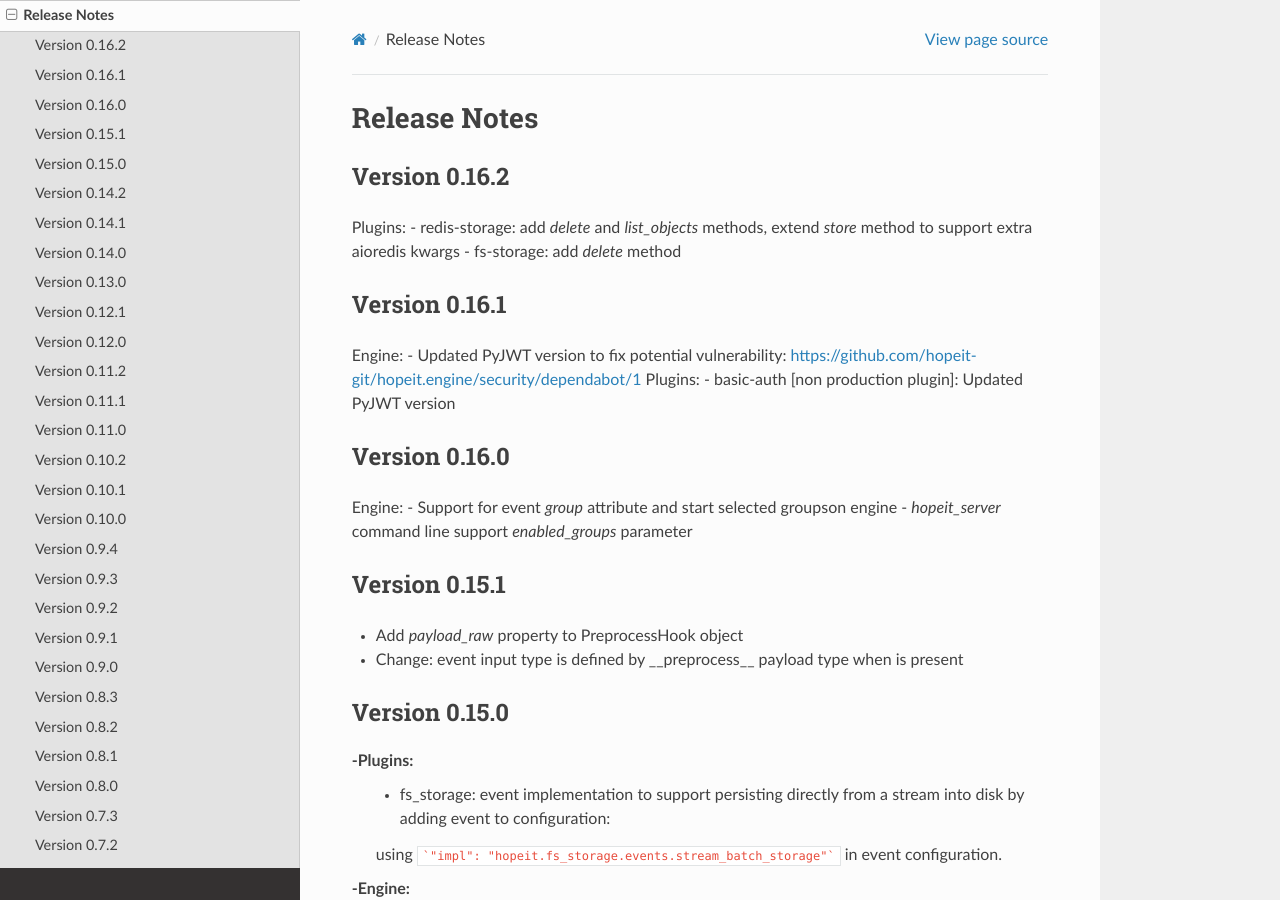
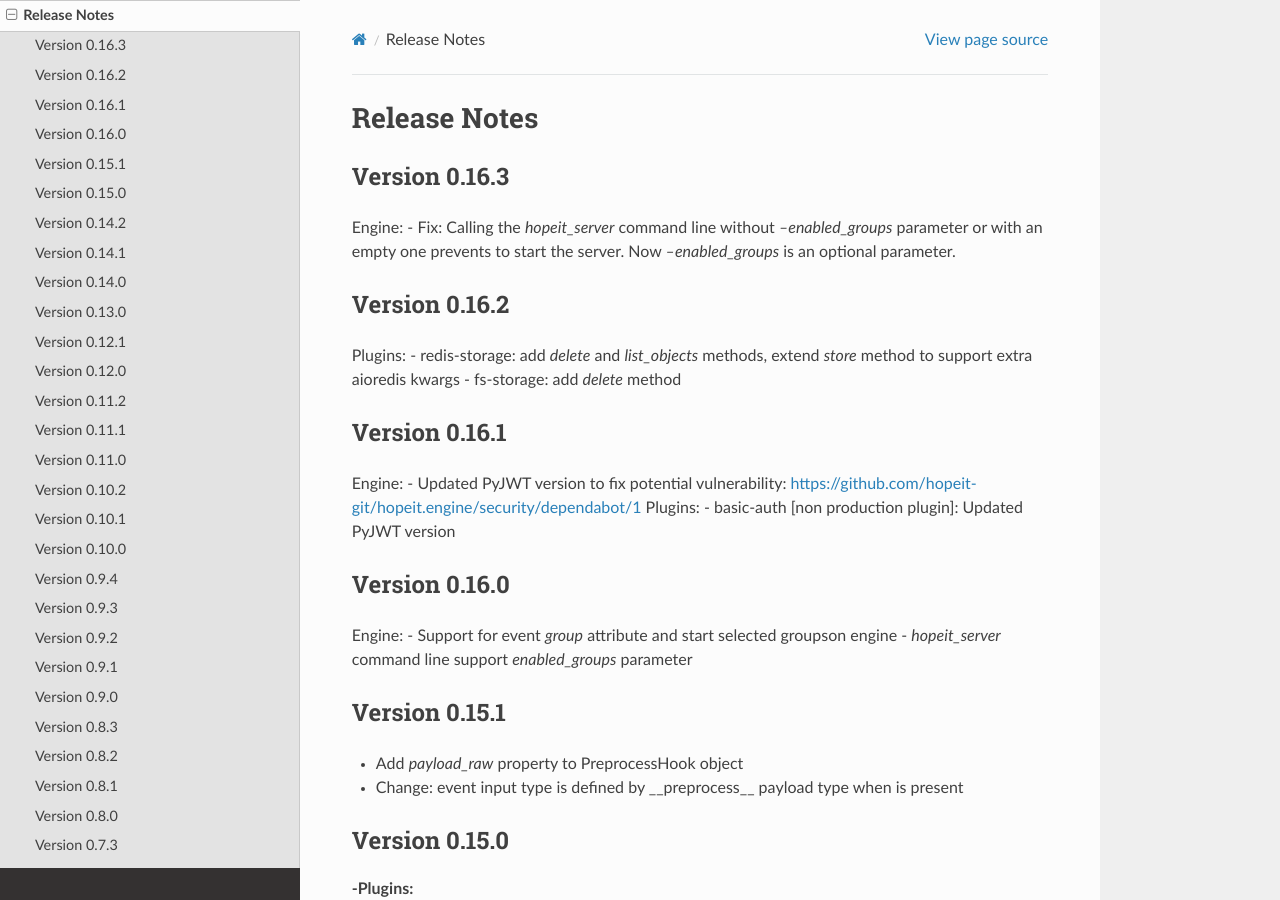
Before and after one commit to hopeit-git/hopeit.engine, a Sphinx documentation site: the page built from docs/source/release-notes.rst, in a window 1280 px wide and 900 px high. Built offline with Sphinx 7.4.7 and the Read the Docs theme 2.0.0, drawn with Linux system fonts in a browser that asks for light colours; pages that are not in the unit, such as notebooks, are missing from menus.

Commit message:
bump version

```diff
--- a/docs/source/release-notes.rst
+++ b/docs/source/release-notes.rst
@@ -1,5 +1,11 @@
 Release Notes
 =============
+
+Version 0.16.3
+______________
+Engine:
+- Fix: Calling the `hopeit_server` command line without `--enabled_groups` parameter or with an empty one prevents to
+start the server. Now `--enabled_groups` is an optional parameter.
 
 Version 0.16.2
 ______________
--- a/engine/src/hopeit/server/version.py
+++ b/engine/src/hopeit/server/version.py
@@ -8,7 +8,7 @@ import os
 import sys
 
 ENGINE_NAME = "hopeit.engine"
-ENGINE_VERSION = "0.16.2"
+ENGINE_VERSION = "0.16.3"
 
 # Major.Minor version to be used in App versions and Api endpoints for Apps/Plugins
 APPS_API_VERSION = '.'.join(ENGINE_VERSION.split('.')[0:2])
```
Also changed, not shown: 5 other files.
